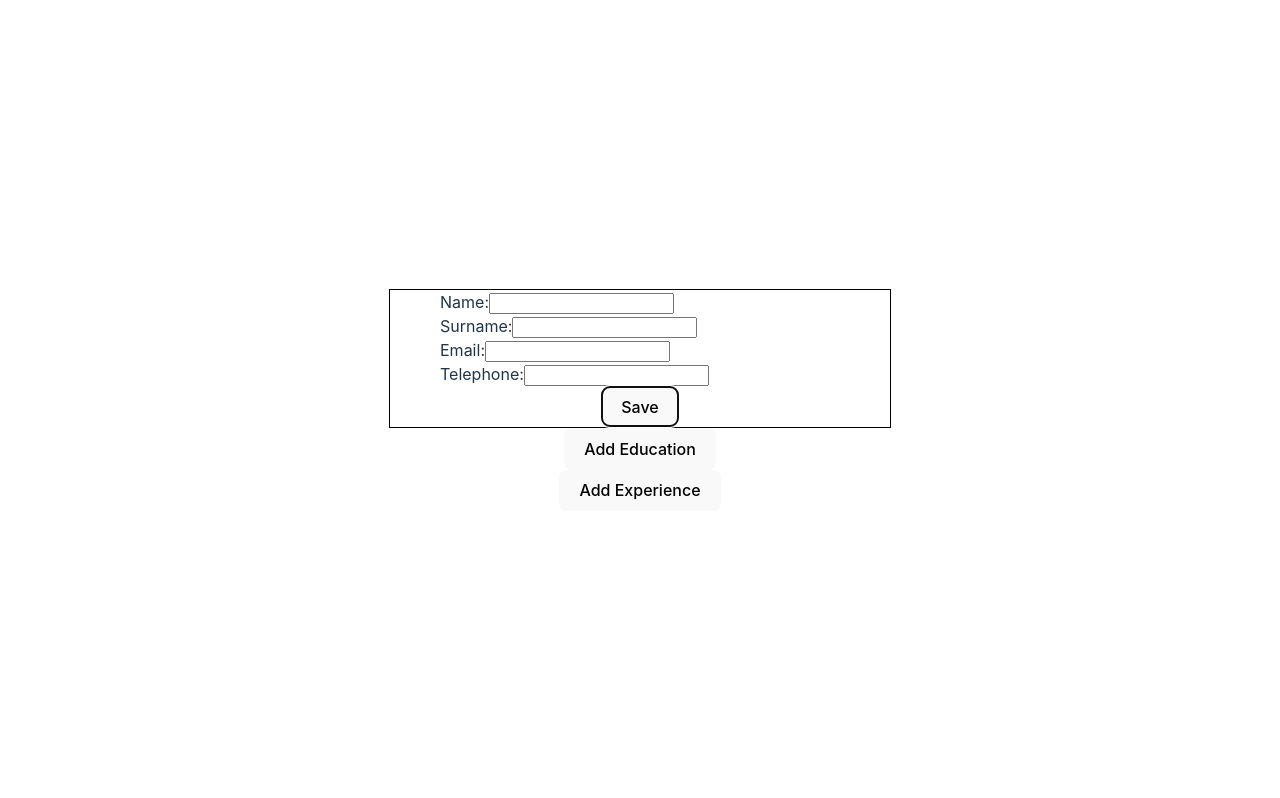
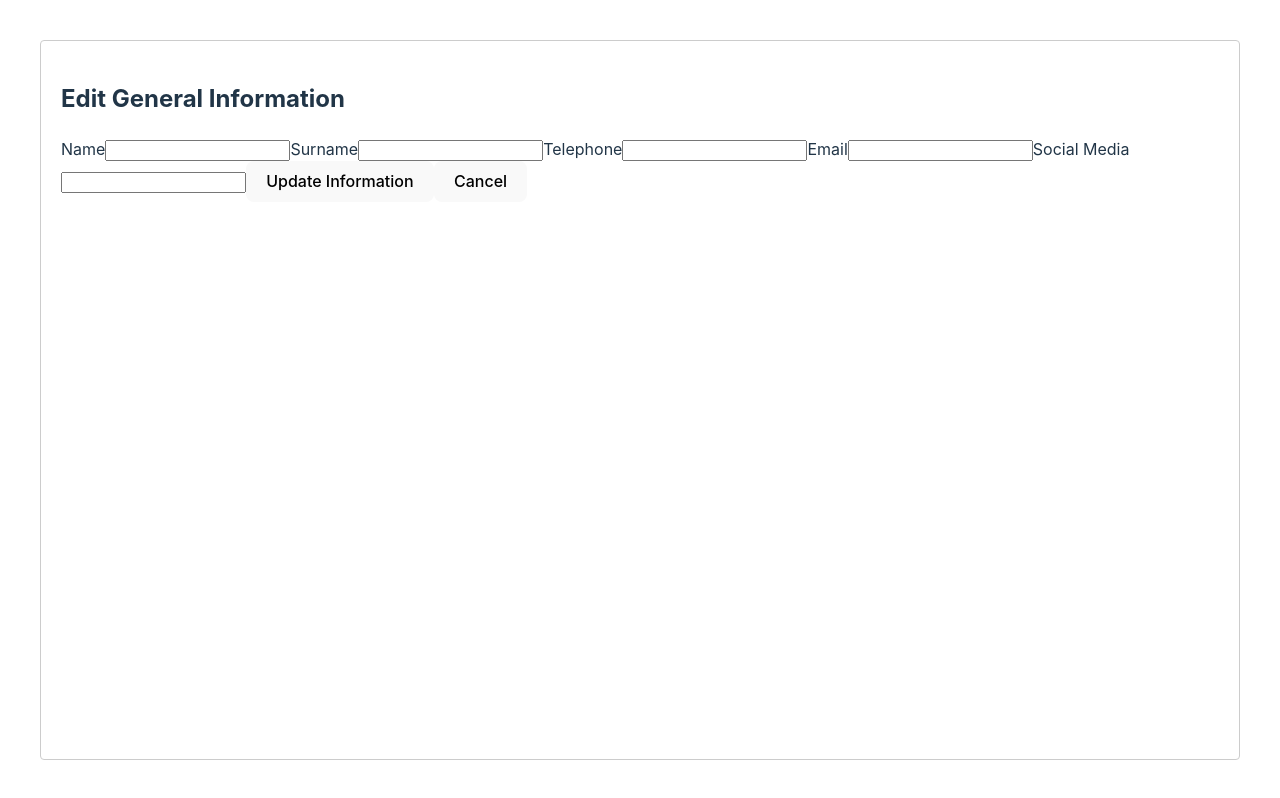
Before and after one commit to Toitw/cv, a React (Vite) app: page / in a window 1280 px wide. Both pictures are taken after a click on the button "Edit". Built offline with nearby package versions, Linux system fonts and the light colour scheme.

Commit message:
Refactor GeneralInfo component to use a modal for editing

```diff
--- a/src/components/GeneralInfo.jsx
+++ b/src/components/GeneralInfo.jsx
@@ -1,49 +1,55 @@
 import React, { useState } from 'react';
-import '../styles/GeneralInfo.css';
+import Modal from 'react-modal';
 
-const FieldOrText = ({ label, name, type, value, onChange, editing }) => {
-    return (
-        <label>
-            {label}:
-            {editing ? (
-                <input
-                    type={type}
-                    name={name}
-                    value={value}
-                    onChange={onChange}
-                />
-            ) : (
-                <span> {value}</span>
-            )}
-        </label>
-    );
-};
-
-function GeneralInfo() {
-    const [editing, setEditing] = useState(false);
-    const [info, setInfo] = useState({ name: '', surname: '', email: '', telephone: '' });
+const GeneralInfo = () => {
+  const [info, setInfo] = useState({ name: '', surname: '', telephone: '', email: '', socialMedia: '' });
+  const [modalIsOpen, setModalIsOpen] = useState(false);
 
   const handleInputChange = (e) => {
     setInfo({ ...info, [e.target.name]: e.target.value });
   };
 
-    const toggleEdit = () => {
-        setEditing(!editing);
+  const handleEditInfo = () => {
+    setModalIsOpen(true);
+  };
+
+  const handleUpdateInfo = (e) => {
+    e.preventDefault();
+    setModalIsOpen(false);
+  };
+
+  const handleCancelEditing = () => {
+    setModalIsOpen(false);
   };
 
   return (
-        <div className='general-info-container'>
-            <form>
-                <div className='general-info-input-container'>
-                    <FieldOrText label="Name" name="name" type="text" value={info.name} onChange={handleInputChange} editing={editing} />
-                    <FieldOrText label="Surname" name="surname" type="text" value={info.surname} onChange={handleInputChange} editing={editing} />
-                    <FieldOrText label="Email" name="email" type="email" value={info.email} onChange={handleInputChange} editing={editing} />
-                    <FieldOrText label="Telephone" name="telephone" type="tel" value={info.telephone} onChange={handleInputChange} editing={editing} />
-                </div>
-                <button type="button" onClick={toggleEdit}>{editing ? 'Save' : 'Edit'}</button>
+    <div>
+      <h2>General Information</h2>
+      <p>Name: {info.name}</p>
+      <p>Surname: {info.surname}</p>
+      <p>Telephone: {info.telephone}</p>
+      <p>Email: {info.email}</p>
+      <p>Social Media: {info.socialMedia}</p>
+      <button onClick={handleEditInfo}>Edit</button>
+      <Modal isOpen={modalIsOpen} onRequestClose={handleCancelEditing}>
+        <form onSubmit={handleUpdateInfo}>
+          <h2>Edit General Information</h2>
+          <label htmlFor="name">Name</label>
+          <input id="name" name="name" value={info.name} onChange={handleInputChange} />
+          <label htmlFor="surname">Surname</label>
+          <input id="surname" name="surname" value={info.surname} onChange={handleInputChange} />
+          <label htmlFor="telephone">Telephone</label>
+          <input id="telephone" name="telephone" value={info.telephone} onChange={handleInputChange} />
+          <label htmlFor="email">Email</label>
+          <input id="email" name="email" value={info.email} onChange={handleInputChange} />
+          <label htmlFor="socialMedia">Social Media</label>
+          <input id="socialMedia" name="socialMedia" value={info.socialMedia} onChange={handleInputChange} />
+          <button type="submit">Update Information</button>
+          <button type="button" onClick={handleCancelEditing}>Cancel</button>
         </form>
+      </Modal>
     </div>
   );
-}
+};
 
 export default GeneralInfo;
```
Lines whose indentation alone changed are shown as unchanged.
